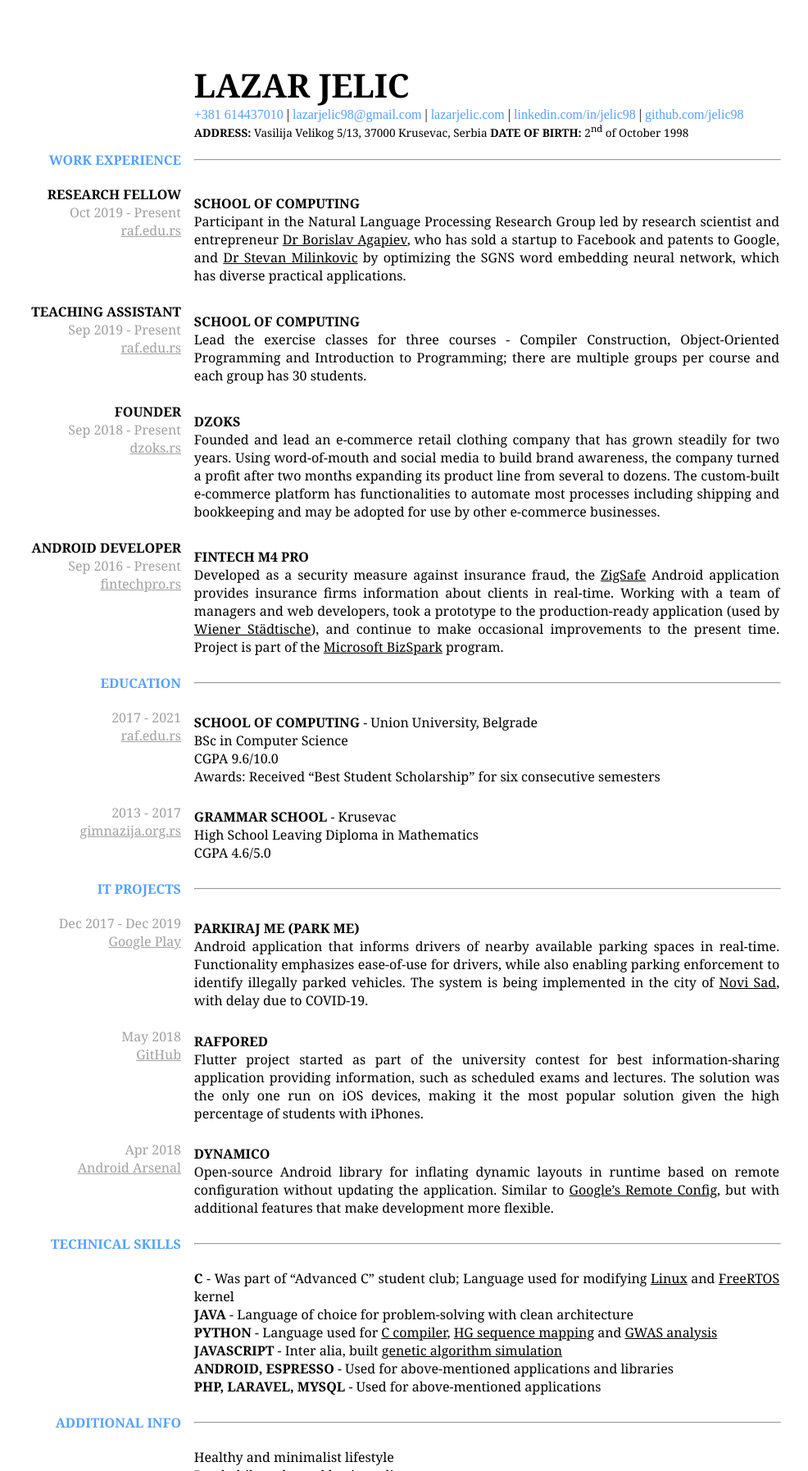
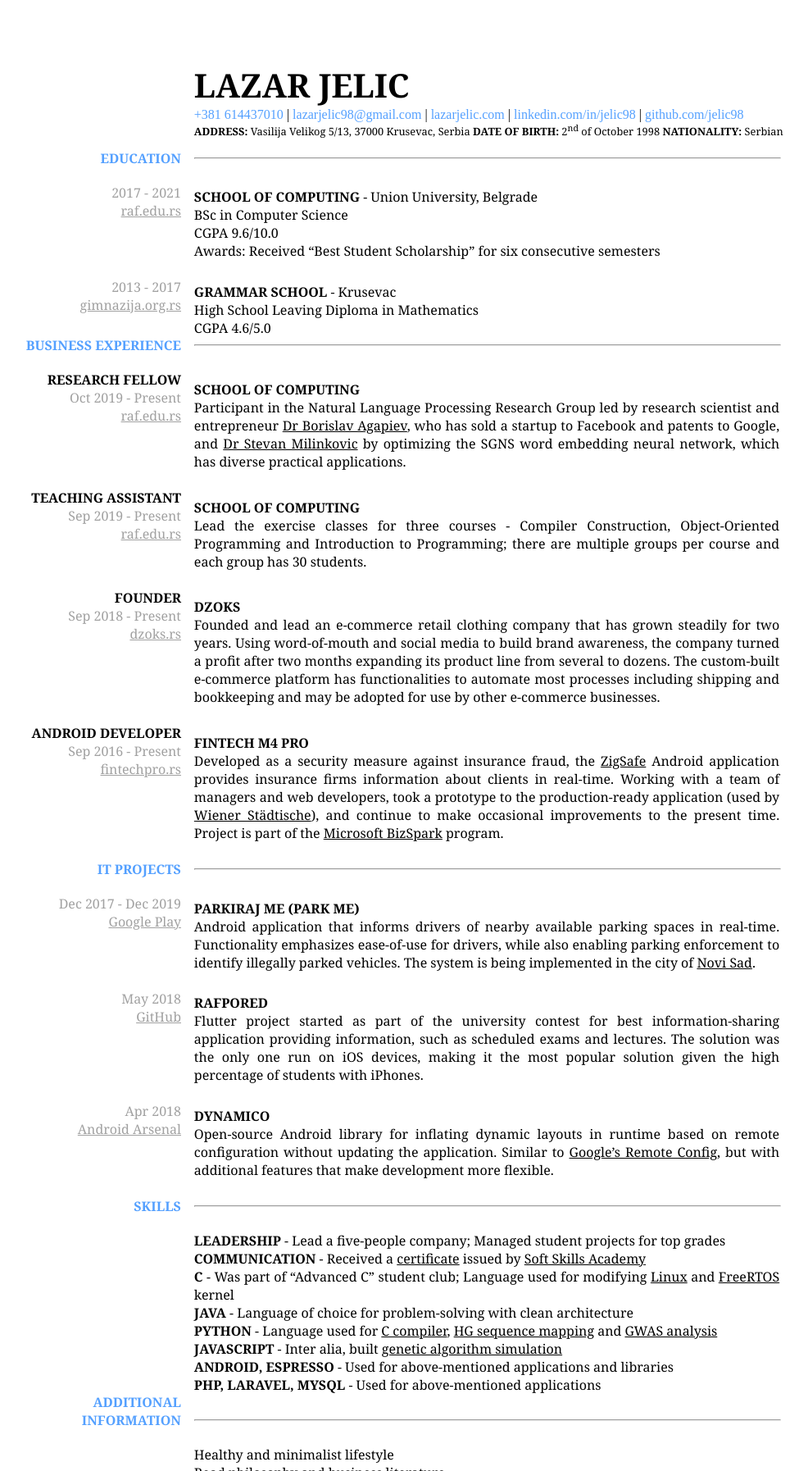
Before and after one commit to jelic98/cv, a Jekyll site: the page built from index.md, in a window 1280 px wide. Shown: the whole page at 82% size, without its empty margins (53-1039 px from the left). Built offline with Jekyll 4.4.1, drawn with Linux system fonts in a browser that asks for light colours; our own code applies the rules of GitHub Pages for plain Markdown files.

Commit message:
Included leadership and communication skills, Rearraned sections

```diff
--- a/index.md
+++ b/index.md
@@ -14,10 +14,46 @@ layout: cv
 <div id="info">
 <strong>ADDRESS:</strong> Vasilija Velikog 5/13, 37000 Krusevac, Serbia
 <strong>DATE OF BIRTH:</strong> 2<sup>nd</sup> of October 1998
+<strong>NATIONALITY:</strong> Serbian
 </div>
 
-## WORK EXPERIENCE
+## EDUCATION
 ---
+
+<br/>
+
+#### 2017 - 2021
+#### [raf.edu.rs](https://raf.edu.rs/en)
+
+<div class="up2" markdown="1">
+__SCHOOL OF COMPUTING__ - Union University, Belgrade
+
+BSc in Computer Science
+
+CGPA 9.6/10.0
+
+Awards: Received "Best Student Scholarship" for six consecutive semesters
+</div>
+
+<br/>
+
+#### 2013 - 2017
+#### [gimnazija.org.rs](http://gimnazija.org.rs)
+
+<div class="up2" markdown="1">
+__GRAMMAR SCHOOL__ - Krusevac
+
+High School Leaving Diploma in Mathematics
+
+CGPA 4.6/5.0
+</div>
+
+<br/>
+
+<div class="up1" markdown="1">
+## BUSINESS EXPERIENCE
+---
+</div>
 
 <br/>
 
@@ -92,39 +128,6 @@ program.
 
 <br/>
 
-## EDUCATION
----
-
-<br/>
-
-#### 2017 - 2021
-#### [raf.edu.rs](https://raf.edu.rs/en)
-
-<div class="up2" markdown="1">
-__SCHOOL OF COMPUTING__ - Union University, Belgrade
-
-BSc in Computer Science
-
-CGPA 9.6/10.0
-
-Awards: Received "Best Student Scholarship" for six consecutive semesters
-</div>
-
-<br/>
-
-#### 2013 - 2017
-#### [gimnazija.org.rs](http://gimnazija.org.rs)
-
-<div class="up2" markdown="1">
-__GRAMMAR SCHOOL__ - Krusevac
-
-High School Leaving Diploma in Mathematics
-
-CGPA 4.6/5.0
-</div>
-
-<br/>
-
 ## IT PROJECTS
 ---
 
@@ -140,8 +143,7 @@ Android application that informs drivers of nearby available parking spaces in
 real-time. Functionality emphasizes ease-of-use for drivers,
 while also enabling parking enforcement to identify illegally parked vehicles.
 The system is being implemented in the city of
-[Novi Sad](https://en.wikipedia.org/wiki/Novi_Sad),
-with delay due to COVID-19.
+[Novi Sad](https://en.wikipedia.org/wiki/Novi_Sad).
 </div>
 
 <br/>
@@ -174,10 +176,18 @@ but with additional features that make development more flexible.
 
 <br/>
 
-## TECHNICAL SKILLS
+## SKILLS
 ---
 
 <br/>
+
+__LEADERSHIP__ - Lead a five-people company;
+Managed student projects for top grades
+
+__COMMUNICATION__ - Received a
+[certificate](https://www.lazarjelic.com/doc?res=ssa.jpeg)
+issued by
+[Soft Skills Academy](https://www.softskillsacademy.rs)
 
 __C__ - Was part of "Advanced C" student club;
 Language used for modifying
@@ -203,8 +213,10 @@ __PHP, LARAVEL, MYSQL__ - Used for above-mentioned applications
 
 <br/>
 
-## ADDITIONAL INFO
+<div class="up1" markdown="1">
+## ADDITIONAL INFORMATION
 ---
+</div>
 
 <br/>
 
--- a/main.css
+++ b/main.css
@@ -50,7 +50,7 @@ a {
 }
 
 #info {
-	font-size: 0.85em;
+	font-size: 0.8em;
 	position: relative;
 	left: 27%;
 	margin-bottom: 1em;
```
